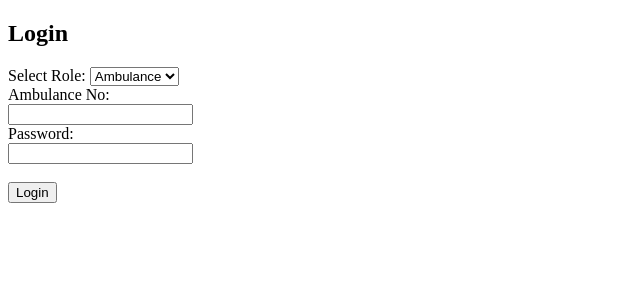
After one commit to SH4RK-IN/Ambulence-AI, a Flask app: template templates/login.html in a window 1280 px wide. The commit adds this page. Shown: the top 300 px of the page, without its empty margins (0-640 px from the left). Run offline with Flask 3, Linux system fonts and the light colour scheme; the template is opened without the code that fills it, so the values that code supplies are empty; parts of the project's set-up code (start-up, migrations or seed data) failed here and were passed over.

Commit message:
Add feature and bugs (-o-)

```diff
--- a/app.py
+++ b/app.py
@@ -1,9 +1,21 @@
-from flask import Flask, render_template, request
+from flask import Flask, render_template, request,jsonify, redirect, url_for, session
 import pickle
 import pandas as pd
 import numpy as np
+from flask_sqlalchemy import SQLAlchemy
 
 app = Flask(__name__)
+app.config['SQLALCHEMY_DATABASE_URI'] = 'sqlite:///site.db'
+app.config['SQLALCHEMY_TRACK_MODIFICATIONS'] = False
+db = SQLAlchemy(app)
+app.secret_key = 'secret'
+
+class Report(db.Model):
+    id = db.Column(db.Integer, primary_key=True)
+    ambulance = db.Column(db.String(20))
+    symptoms = db.Column(db.Text)
+    prediction = db.Column(db.String(100))
+
 
 with open("model/model.pkl", "rb") as f:
     model = pickle.load(f)
@@ -11,12 +23,49 @@ with open("model/model.pkl", "rb") as f:
 dataset = pd.read_csv("model/dataset.csv")
 symptom_list = list(dataset.columns[:-1])
 
-@app.route('/')
-def index():
-    return render_template('index.html')
+ambulence_pass = "amb123"
+ambulence_no = ['HP01123', 'HP01124', 'HP01125', 'HP01126', 'HP01127']
+
+@app.route('/', methods=['POST', 'GET'])
+def login():
+
+    if request.method == 'POST':
+        role = request.form['role']
+
+        if role == 'ambulance':
+            amb_no = request.form['amb_no']
+            pasw = request.form['pasw']
+            if amb_no in ambulence_no and pasw == ambulence_pass:
+                session['user'] = amb_no
+                session['role'] = 'ambulance'
+                return redirect(url_for('amb_dashboard'))
+            else:
+                return render_template('login.html', error="Invalid Ambulance ID or Password")
+
+        elif role == 'doctor':
+            uname = request.form['username']
+            pword = request.form['password']
+            if uname == 'admin' and pword == 'admin':
+                session['user'] = uname
+                session['role'] = 'doctor'
+                return redirect(url_for('doctor'))
+            else:
+                return render_template('login.html', error="Invalid Doctor Credentials")
+
+    return render_template('login.html')
+
+@app.route('/ambulance-dashboard')
+def amb_dashboard():
+    if session.get('role') != 'ambulance':
+        return redirect(url_for('login'))
+
+    return render_template('amb_dashboard.html', user=session.get('user'))
 
 @app.route('/disease', methods=['POST','GET'])
 def disease():
+    if not session.get('role') or session['role'] != 'ambulance':
+        return redirect(url_for('login'))
+
     prediction = None
 
     if request.method == 'POST':
@@ -26,10 +75,55 @@ def disease():
             input_vector = [1 if symptom in selected_symptoms else 0 for symptom in symptom_list]
             input_vector = np.array(input_vector).reshape(1, -1)
             prediction = model.predict(input_vector)[0]
+
+            existing = Report.query.filter_by(ambulance=session['user']).first()
+            if existing:
+                existing.symptoms = ",".join(selected_symptoms)
+                existing.prediction = prediction
+            else:
+                new_report = Report(
+                    ambulance=session['user'],
+                    symptoms=",".join(selected_symptoms),
+                    prediction=prediction
+            )
+            db.session.add(new_report)
+
+
         else:
             prediction = "Please select at least one symptom."
+        db.session.commit()
+    return render_template('disease.html', symptoms=symptom_list, prediction=prediction)
 
-    return render_template('disease.html', symptoms=symptom_list, prediction=prediction)
+@app.route('/get_prediction')
+def get_prediction():
+    if not session.get('role') or session['role'] != 'ambulance':
+        return jsonify({'prediction': 'Unauthorized'}), 403
+
+    report = Report.query.filter_by(ambulance=session['user']).first()
+    return jsonify({'prediction': report.prediction if report else 'Not submitted yet'})
+
+
+@app.route('/doctor-dashboard', methods=['GET', 'POST'])
+def doctor():
+    if session.get('role') != 'doctor':
+        return redirect(url_for('login'))
+
+    if request.method == 'POST':
+        report_id = int(request.form['id'])
+        new_pred = request.form['new_disease']
+        report = Report.query.get(report_id)
+        if report:
+            report.prediction = new_pred
+            db.session.commit()
+
+    all_reports = Report.query.all()
+    return render_template('doc_dashboard.html', reports=all_reports)
+
+
+@app.route('/logout')
+def logout():
+    session.clear()
+    return redirect(url_for('login'))
 
 if __name__ == '__main__':
     app.run(debug=True)
--- /dev/null
+++ b/templates/login.html
@@ -0,0 +1,44 @@
+<!DOCTYPE html>
+<html>
+<head>
+    <title>Login</title>
+</head>
+<body>
+    <h2>Login</h2>
+
+    {% if error %}
+        <p style="color:red;">{{ error }}</p>
+    {% endif %}
+
+    <form method="POST">
+        <label>Select Role:</label>
+        <select name="role" onchange="toggleForms(this.value)">
+            <option value="ambulance">Ambulance</option>
+            <option value="doctor">Doctor</option>
+        </select>
+
+        <div id="ambulance-form">
+            <label>Ambulance No:</label><br>
+            <input type="text" name="amb_no"><br>
+            <label>Password:</label><br>
+            <input type="password" name="pasw"><br>
+        </div>
+
+        <div id="doctor-form" style="display:none;">
+            <label>Username:</label><br>
+            <input type="text" name="username"><br>
+            <label>Password:</label><br>
+            <input type="password" name="password"><br>
+        </div>
+
+        <br><button type="submit">Login</button>
+    </form>
+
+    <script>
+        function toggleForms(role) {
+            document.getElementById('ambulance-form').style.display = role === 'ambulance' ? 'block' : 'none';
+            document.getElementById('doctor-form').style.display = role === 'doctor' ? 'block' : 'none';
+        }
+    </script>
+</body>
+</html>
```
Also changed, not shown: model/tempCodeRunnerFile.py (deleted, +0 -14 lines), templates/amb_dashboard.html (added, +11 -0 lines), templates/disease.html (+21 -8 lines), templates/doc_dashboard.html (added, +22 -0 lines), templates/index.html (deleted, +0 -11 lines), instance/site.db (added), model/dataset.csv, 1 other file.
